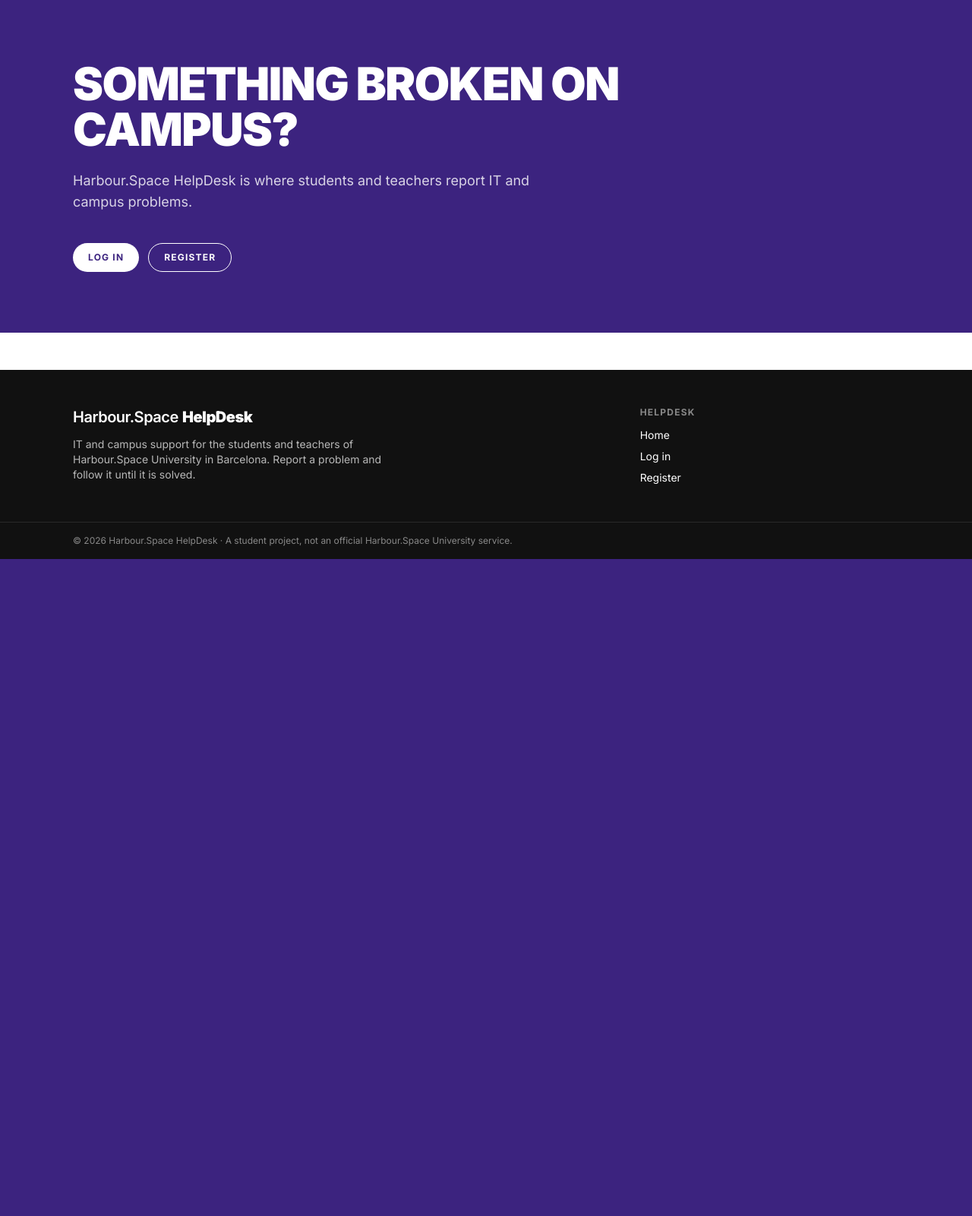
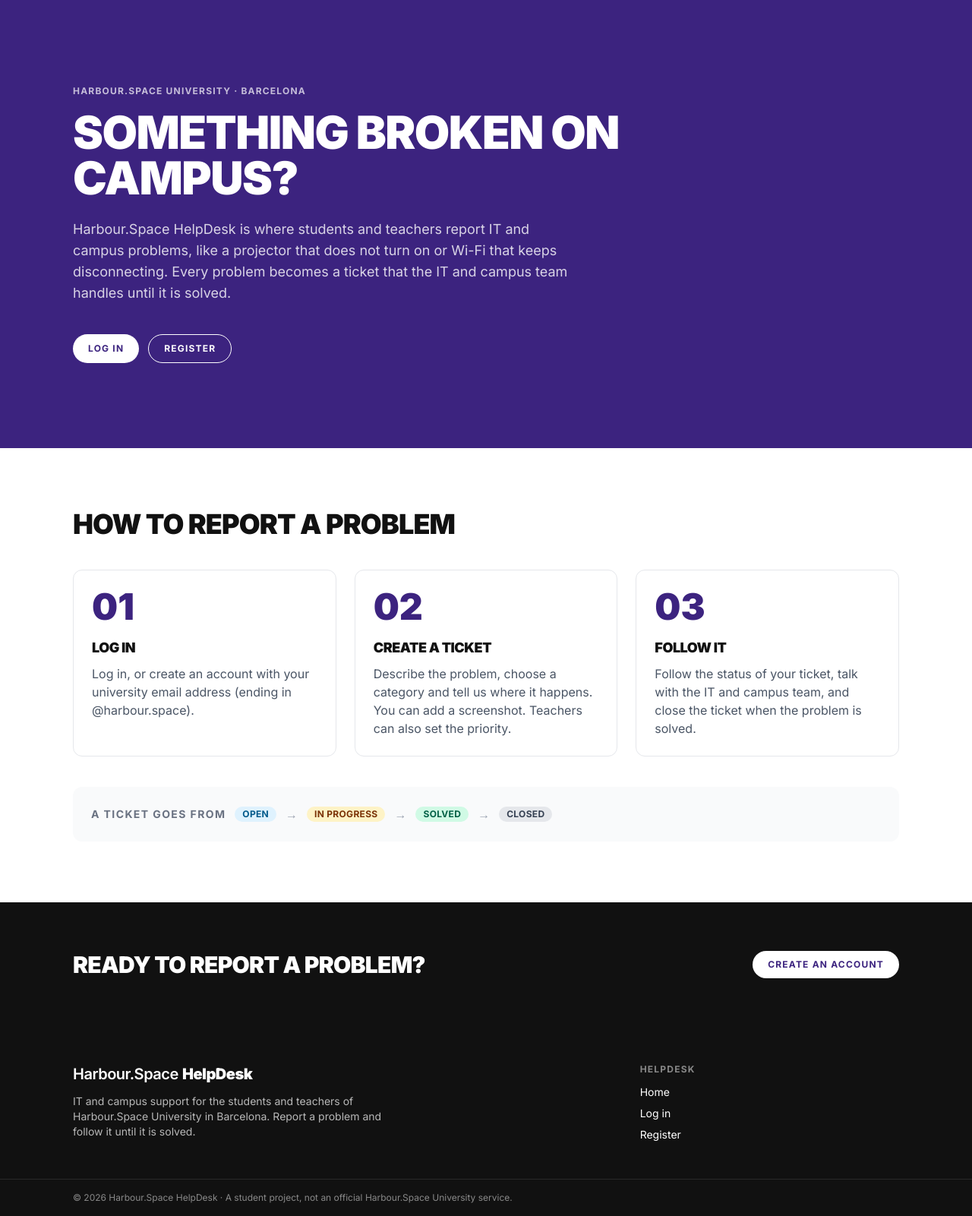
Before and after one commit to xkhaliil/HelpDeskHarbourSpace, a Laravel app: page / in a window 1280 px wide. Shown: the part 64-1665 px from the top of the page at 76% size. Before the commit the page ends 800 px from the top, so only its background shows below. Run offline with Laravel 12, Linux system fonts and the light colour scheme; data that the repository does not hold is empty; some libraries are stand-ins or nearby versions.

Commit message:
Add welcome page for the HelpDesk

```diff
--- a/app/Http/Controllers/HomeController.php
+++ b/app/Http/Controllers/HomeController.php
@@ -2,6 +2,8 @@
 
 namespace App\Http\Controllers;
 
+use App\Enums\TicketStatus;
+use App\Models\Category;
 use Illuminate\View\View;
 
 class HomeController extends Controller
@@ -11,6 +13,9 @@ class HomeController extends Controller
      */
     public function index(): View
     {
-        return view('home');
+        return view('home', [
+            'categories' => Category::orderBy('name')->get(),
+            'statuses' => TicketStatus::cases(),
+        ]);
     }
 }
--- a/resources/views/home.blade.php
+++ b/resources/views/home.blade.php
@@ -1,10 +1,15 @@
 <x-app-layout :full-width="true">
+    <!-- Hero -->
     <section class="bg-harbour text-white">
-        <div class="mx-auto max-w-6xl px-4 py-20 sm:px-6 lg:px-8">
-            <h1 class="max-w-3xl text-4xl font-black uppercase tracking-tight sm:text-6xl">Something broken on campus?</h1>
+        <div class="mx-auto max-w-6xl px-4 py-20 sm:px-6 sm:py-28 lg:px-8">
+            <p class="text-xs font-bold uppercase tracking-widest text-white/70">Harbour.Space University &middot; Barcelona</p>
+
+            <h1 class="mt-4 max-w-3xl text-4xl font-black uppercase leading-none tracking-tight sm:text-6xl">Something broken on campus?</h1>
 
             <p class="mt-6 max-w-2xl text-lg text-white/80">
-                Harbour.Space HelpDesk is where students and teachers report IT and campus problems.
+                Harbour.Space HelpDesk is where students and teachers report IT and campus problems,
+                like a projector that does not turn on or Wi-Fi that keeps disconnecting.
+                Every problem becomes a ticket that the IT and campus team handles until it is solved.
             </p>
 
             <div class="mt-10 flex flex-wrap gap-3">
@@ -17,4 +22,76 @@
             </div>
         </div>
     </section>
+
+    <!-- How it works -->
+    <section class="bg-white">
+        <div class="mx-auto max-w-6xl px-4 py-20 sm:px-6 lg:px-8">
+            <h2 class="text-3xl font-black uppercase tracking-tight sm:text-4xl">How to report a problem</h2>
+
+            <ol class="mt-10 grid gap-6 md:grid-cols-3">
+                <li class="rounded-xl border border-gray-200 p-6">
+                    <span class="text-5xl font-black text-harbour">01</span>
+                    <h3 class="mt-4 text-lg font-black uppercase tracking-tight">Log in</h3>
+                    <p class="mt-2 text-gray-600">
+                        Log in, or create an account with your university email address
+                        (ending in &#64;{{ config('helpdesk.email_domain') }}).
+                    </p>
+                </li>
+                <li class="rounded-xl border border-gray-200 p-6">
+                    <span class="text-5xl font-black text-harbour">02</span>
+                    <h3 class="mt-4 text-lg font-black uppercase tracking-tight">Create a ticket</h3>
+                    <p class="mt-2 text-gray-600">
+                        Describe the problem, choose a category and tell us where it happens.
+                        You can add a screenshot. Teachers can also set the priority.
+                    </p>
+                </li>
+                <li class="rounded-xl border border-gray-200 p-6">
+                    <span class="text-5xl font-black text-harbour">03</span>
+                    <h3 class="mt-4 text-lg font-black uppercase tracking-tight">Follow it</h3>
+                    <p class="mt-2 text-gray-600">
+                        Follow the status of your ticket, talk with the IT and campus team,
+                        and close the ticket when the problem is solved.
+                    </p>
+                </li>
+            </ol>
+
+            <div class="mt-10 flex flex-wrap items-center gap-3 rounded-xl bg-gray-50 p-6">
+                <span class="text-sm font-bold uppercase tracking-widest text-gray-500">A ticket goes from</span>
+                @foreach ($statuses as $status)
+                    <x-badge :value="$status" />
+                    @if (! $loop->last)
+                        <span aria-hidden="true" class="text-gray-400">&rarr;</span>
+                    @endif
+                @endforeach
+            </div>
+        </div>
+    </section>
+
+    <!-- What can be reported -->
+    @if ($categories->isNotEmpty())
+        <section class="border-t border-gray-200 bg-gray-50">
+            <div class="mx-auto max-w-6xl px-4 py-20 sm:px-6 lg:px-8">
+                <h2 class="text-3xl font-black uppercase tracking-tight sm:text-4xl">What can you report?</h2>
+
+                <ul class="mt-8 grid gap-4 sm:grid-cols-2 lg:grid-cols-3">
+                    @foreach ($categories as $category)
+                        <li class="rounded-xl border-l-4 border-harbour bg-white p-5 font-bold shadow-sm">{{ $category->name }}</li>
+                    @endforeach
+                </ul>
+            </div>
+        </section>
+    @endif
+
+    <!-- Call to action -->
+    <section class="bg-ink text-white">
+        <div class="mx-auto flex max-w-6xl flex-wrap items-center justify-between gap-6 px-4 py-16 sm:px-6 lg:px-8">
+            <h2 class="text-3xl font-black uppercase tracking-tight">Ready to report a problem?</h2>
+
+            @auth
+                <x-button-link :href="route('tickets.create')" variant="light">New ticket</x-button-link>
+            @else
+                <x-button-link :href="route('register')" variant="light">Create an account</x-button-link>
+            @endauth
+        </div>
+    </section>
 </x-app-layout>
```
Also changed, not shown: tests/Feature/HomeTest.php (added, +26 -0 lines).
